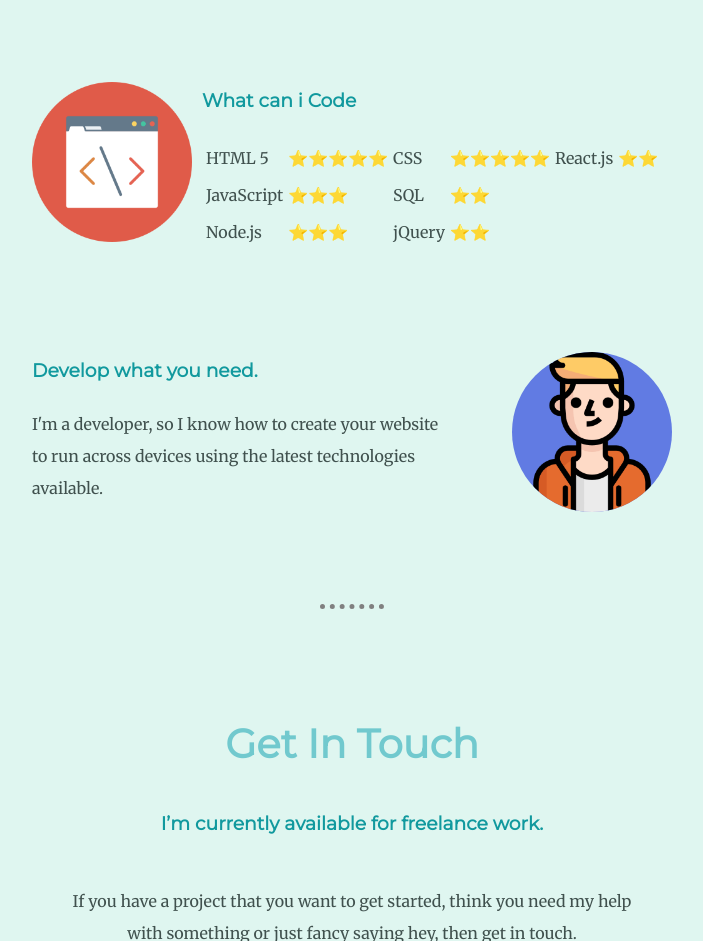
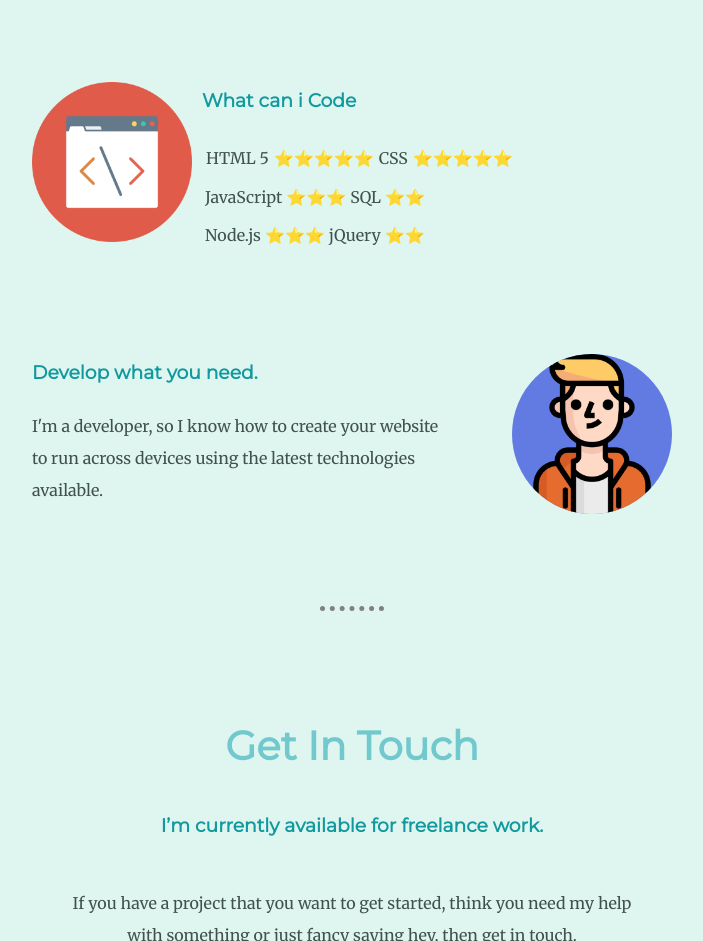
Before and after one commit to oliversibin/os, a plain HTML site: page index.html in a window 1280 px wide. Shown: the part 1320-2261 px from the top of the page, without its empty margins (288-991 px from the left). Drawn offline with Linux system fonts and the light colour scheme.

Commit message:
Update index.html

```diff
--- a/index.html
+++ b/index.html
@@ -29,27 +29,29 @@
           <div class="skill-row">
             <img class="code" src="coding.png" alt="coding-img">
             <h3>What can i Code</h3>
-            <table class="table" cellspacing="3">
+             <table cellspacing="3">
               <tr>
                   <td>HTML 5</td>
                   <td>⭐⭐⭐⭐⭐</td>
                   <td>CSS</td>
-                  <td>⭐⭐⭐⭐⭐</td>
-                  <td>React.js</td>
-                  <td>⭐⭐</td>
+                  <td>⭐⭐⭐⭐⭐</t>
               </tr>
+              <table>
               <tr>
                   <td>JavaScript</td>
                   <td>⭐⭐⭐</td>
                   <td>SQL</td>
                   <td>⭐⭐</td>
               </tr>
+              <table>
               <tr>
                   <td>Node.js</td>
                   <td>⭐⭐⭐</td>
                   <td>jQuery</td>
                   <td>⭐⭐</td>
               </tr>
+            </table>
+              </table>
           </table>
           </div>
           <div class="skill-row">
```
